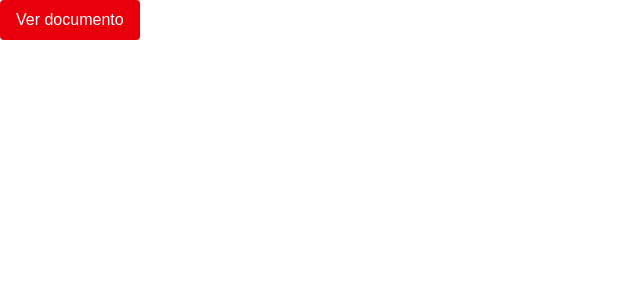
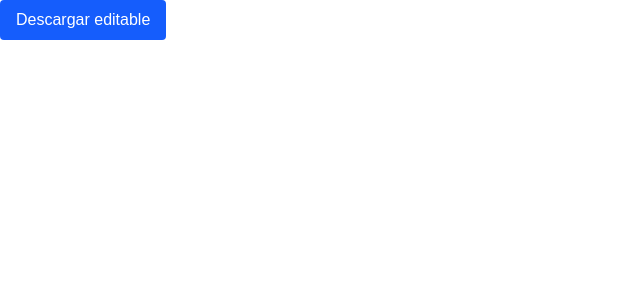
Before and after one commit to Sigersa/sicapsystem, a Next.js app: page /administrative-personnel-dashboard/personnel-management in a window 1280 px wide. Shown: the top 300 px of the page, without its empty margins (0-640 px from the left). Built offline with nearby package versions, Linux system fonts and the light colour scheme.

Commit message:
Update page.tsx

```diff
--- a/app/(protected)/administrative-personnel-dashboard/personnel-management/page.tsx
+++ b/app/(protected)/administrative-personnel-dashboard/personnel-management/page.tsx
@@ -3,58 +3,15 @@
 import React, { useState } from "react";
 
 export default function Page() {
-  const [open, setOpen] = useState(false);
-  const [loading, setLoading] = useState(false);
 
   return (
-    <>
-      <button
-        onClick={() => {
-          setOpen(true);
-          setLoading(true);
-        }}
-        className="px-4 py-2 bg-red-600 text-white rounded"
+    <div className="flex gap-4">
+      <a
+        href="/api/download/edit/FT-RH-02"
+        className="px-4 py-2 bg-blue-600 text-white rounded hover:bg-blue-700"
       >
-        Ver documento
-      </button>
-
-      {open && (
-        <div className="fixed inset-0 bg-black/70 z-50 flex items-center justify-center">
-          <div className="bg-white w-[90%] h-[90%] rounded flex flex-col">
-            <div className="p-4 border-b flex justify-between">
-              <h2 className="font-semibold">Vista previa PDF</h2>
-              <button onClick={() => setOpen(false)}>✕</button>
-            </div>
-
-            {loading && (
-              <div className="absolute inset-0 flex items-center justify-center bg-white/70">
-                <div className="w-10 h-10 border-4 border-gray-300 border-t-red-600 animate-spin rounded-full" />
-              </div>
-            )}
-
-            <iframe
-              src="/api/download/pdf?preview=1"
-              className="flex-1 w-full"
-              onLoad={() => setLoading(false)}
-            />
-
-            <div className="p-4 border-t flex gap-3 justify-end">
-              <a
-                href="/api/download/excel"
-                className="px-4 py-2 bg-gray-600 text-white rounded"
-              >
-                Descargar editable
-              </a>
-              <a
-                href="/api/download/pdf"
-                className="px-4 py-2 bg-red-600 text-white rounded"
-              >
-                Descargar PDF
-              </a>
-            </div>
-          </div>
-        </div>
-      )}
-    </>
+        Descargar editable
+      </a>
+    </div>
   );
 }
```
